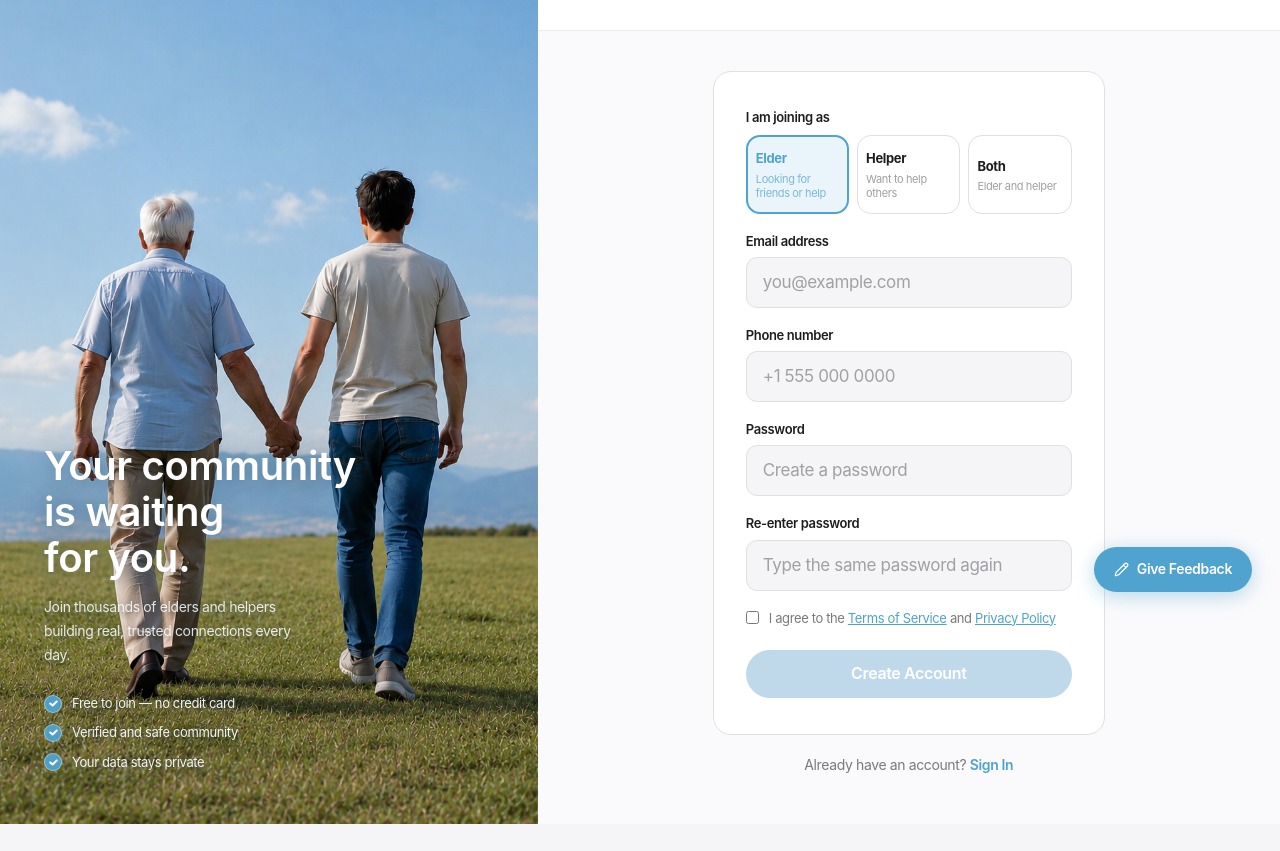
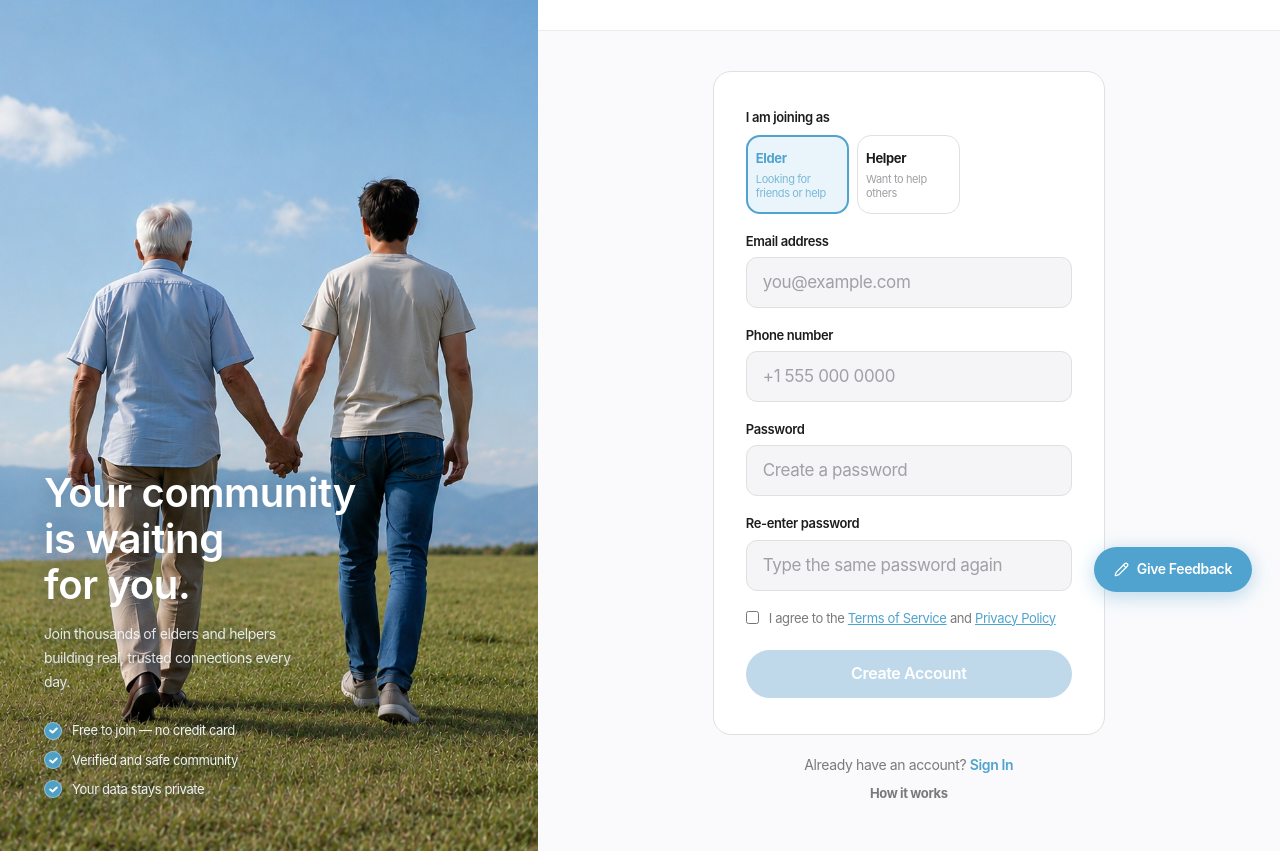
Before and after one commit to Harsha-anbu-g/Towin, a React (Vite) app in the folder frontend/: page /register in a window 1280 px wide. Shown: the part 180-1031 px from the top of the page. Before the commit the page ends 1004 px from the top, so only its background shows below. Built offline with nearby package versions, Linux system fonts and the light colour scheme.

Commit message:
feat: bold How It Works link on Login, add it to Register

```diff
--- a/frontend/src/pages/Login.jsx
+++ b/frontend/src/pages/Login.jsx
@@ -247,7 +247,7 @@ export default function Login() {
               fontFamily: '-apple-system, "SF Pro Text", system-ui, sans-serif',
               marginTop: '8px',
             }}>
-              <Link to="/how-it-works" style={{ color: '#7a7a7a', textDecoration: 'none' }}>
+              <Link to="/how-it-works" style={{ color: '#7a7a7a', fontWeight: 700, textDecoration: 'none' }}>
                 How it works
               </Link>
               {'  ·  '}
--- a/frontend/src/pages/Register.jsx
+++ b/frontend/src/pages/Register.jsx
@@ -273,7 +273,6 @@ export default function Register() {
   const ROLES = [
     { value: 'ELDER', label: 'Elder', desc: 'Looking for friends or help' },
     { value: 'HELPER', label: 'Helper', desc: 'Want to help others' },
-    { value: 'BOTH', label: 'Both', desc: 'Elder and helper' },
   ];
 
   return (
@@ -533,6 +532,15 @@ export default function Register() {
               Sign In
             </Link>
           </p>
+          <p style={{
+            textAlign: 'center', fontSize: '13px', color: '#a0a0a5',
+            marginTop: '8px',
+            fontFamily: '-apple-system, "SF Pro Text", system-ui, sans-serif',
+          }}>
+            <Link to="/how-it-works" style={{ color: '#7a7a7a', fontWeight: 700, textDecoration: 'none' }}>
+              How it works
+            </Link>
+          </p>
         </div>
       </div>
 
```
